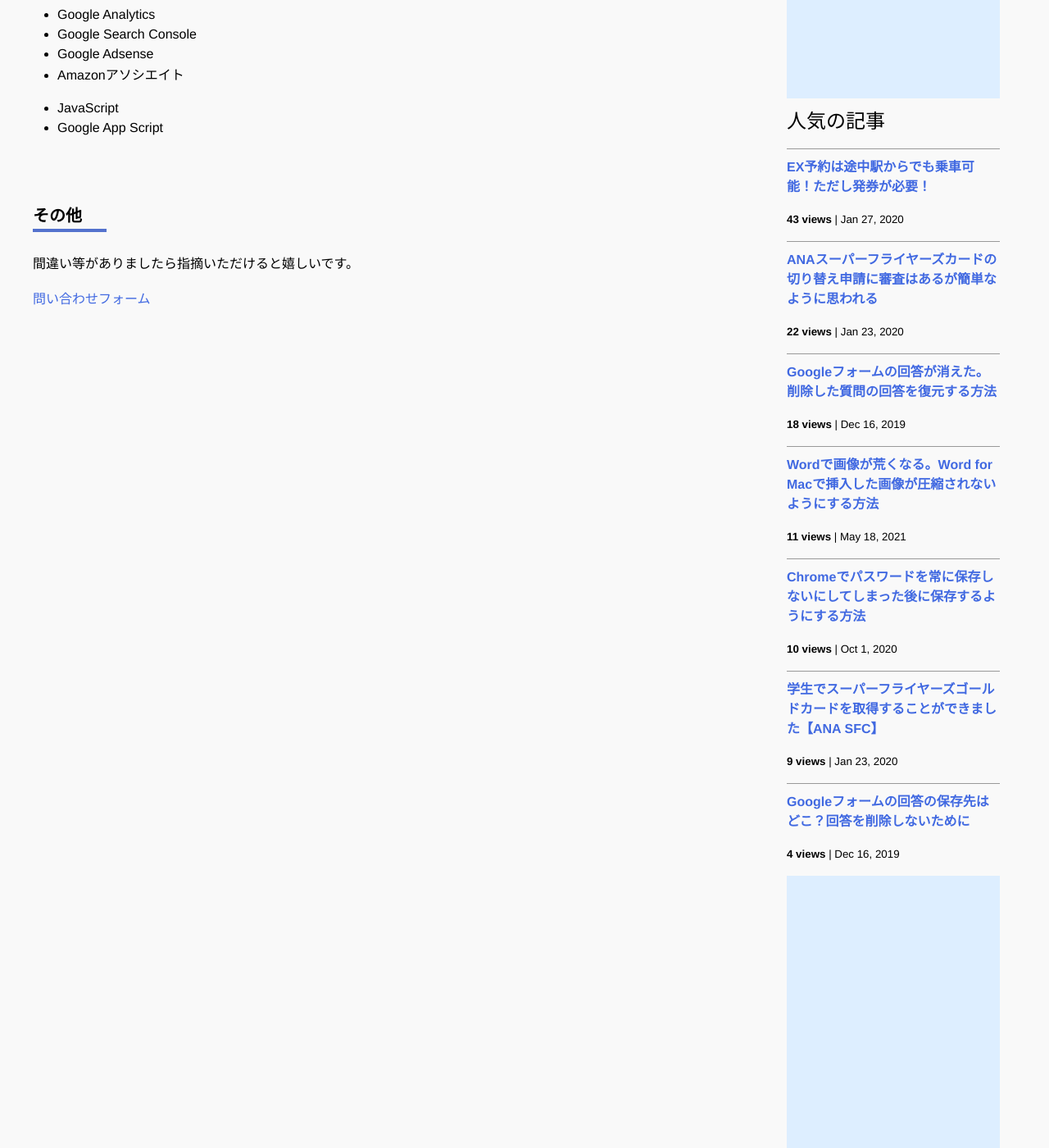
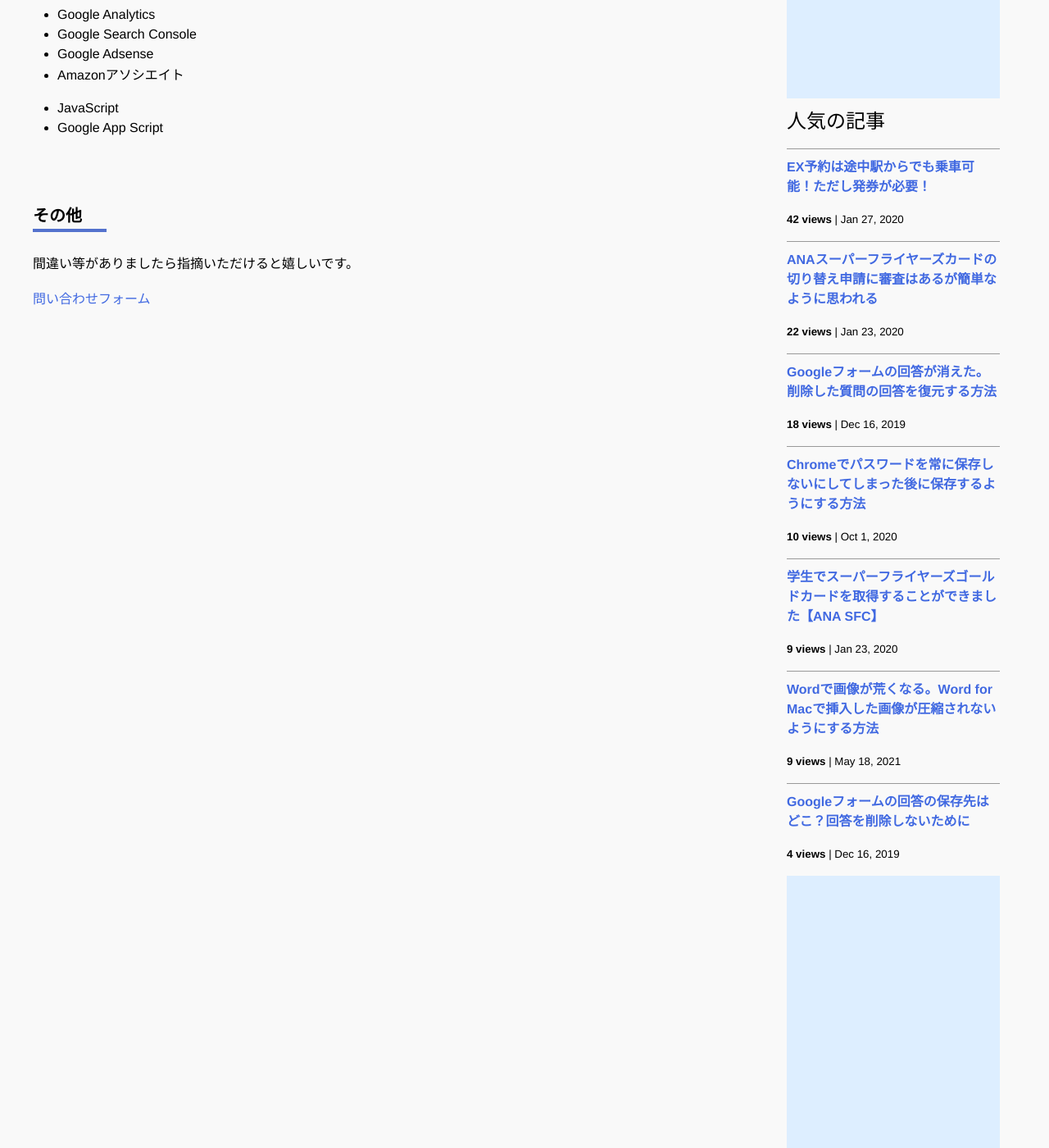
Before and after one commit to iwanaminami/shoyaiwaname, a Jekyll site: the page built from about.markdown, in a window 1280 px wide and 1400 px high, scrolled down 693 px. Shown: the whole window at 82% size. Built offline with Jekyll 4.4.1, drawn with Linux system fonts in a browser that asks for light colours; nearby versions of some CDN libraries; comment, search, counter and statistics services are not loaded.

Commit message:
chore(ga): update _data/popularposts.yml 20261004-0052

```diff
--- a/_data/popularposts.yml
+++ b/_data/popularposts.yml
@@ -1,17 +1,17 @@
 side:
-  - view: 43
+  - view: 42
     url: "/2020/01/27/ex-rideontheway.html"
-  - view: 24
+  - view: 23
     url: "/"
   - view: 22
     url: "/2020/01/23/sfc-judge.html"
   - view: 18
     url: "/2019/12/16/restore-googleform.html"
-  - view: 11
-    url: "/2021/05/18/image-compression-word.html"
   - view: 10
     url: "/2020/10/01/googlepassword.html"
   - view: 9
     url: "/2020/01/23/sfcgold.html"
+  - view: 9
+    url: "/2021/05/18/image-compression-word.html"
   - view: 4
     url: "/2019/12/16/googleform-answers.html"
```
